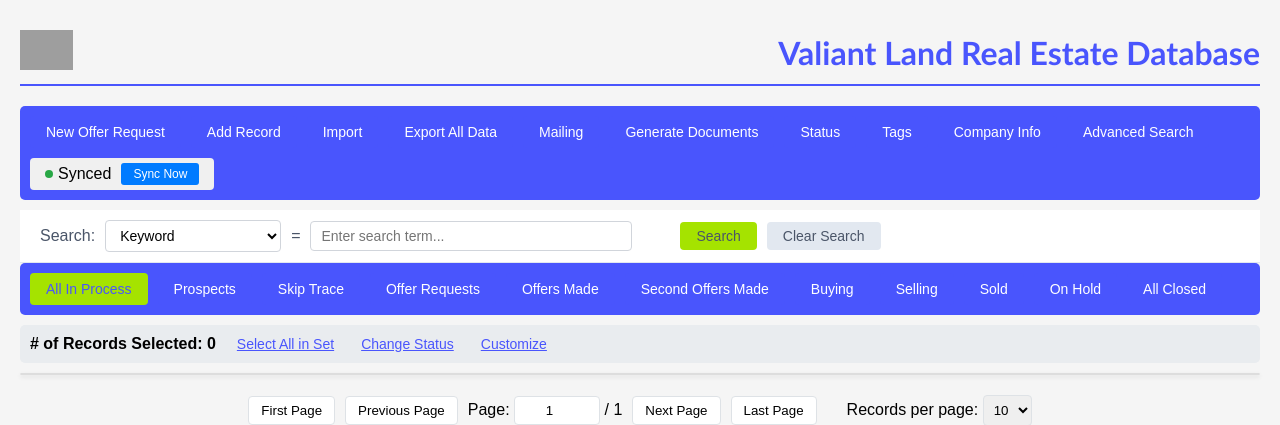
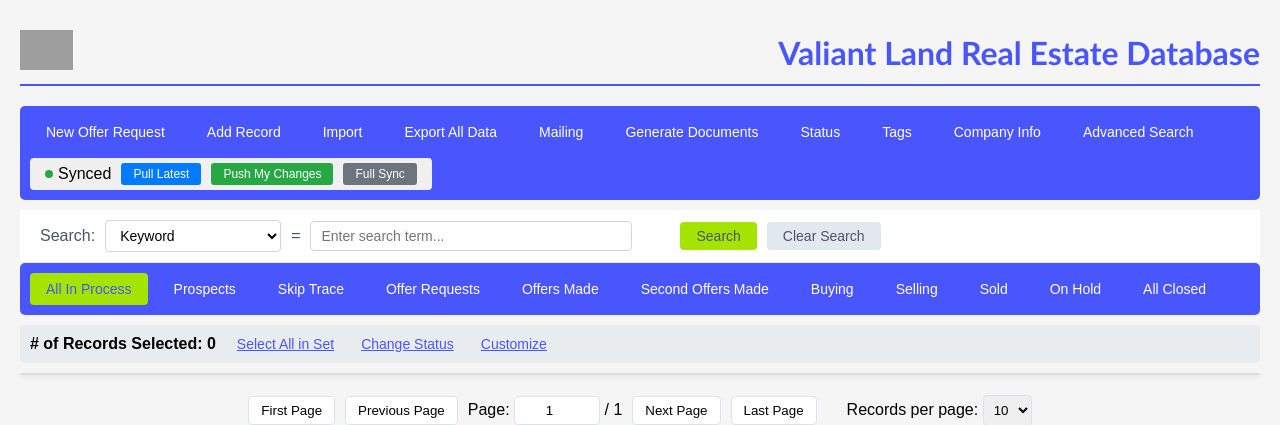
Before and after one commit to ahmcclb/valiant-land-db, a Flask app: page / in a window 1280 px wide. Shown: the top 425 px of the page. Run offline with Flask 3, Linux system fonts and the light colour scheme; data that the repository does not hold is empty; some libraries are stand-ins or nearby versions; grey boxes are pictures that could not be loaded.

Commit message:
Add files via upload

```diff
--- a/templates/dashboard.html
+++ b/templates/dashboard.html
@@ -35,8 +35,14 @@
 				<span class="sync-dot" style="width: 8px; height: 8px; background: #28a745; border-radius: 50%;"></span>
 				<span class="sync-text">Synced</span>
 			</span>
-			<button onclick="performSync()" class="btn-sync" style="padding: 4px 12px; background: #007bff; color: white; border: none; border-radius: 3px; cursor: pointer; font-size: 12px;">
-				Sync Now
+			<button onclick="performSync('from_cloud')" class="btn-sync" style="padding: 4px 12px; background: #007bff; color: white; border: none; border-radius: 3px; cursor: pointer; font-size: 12px;">
+				Pull Latest
+			</button>
+			<button onclick="performSync('to_cloud')" class="btn-sync" style="padding: 4px 12px; background: #28a745; color: white; border: none; border-radius: 3px; cursor: pointer; font-size: 12px;">
+				Push My Changes
+			</button>
+			<button onclick="performSync('bidirectional')" class="btn-sync" style="padding: 4px 12px; background: #6c757d; color: white; border: none; border-radius: 3px; cursor: pointer; font-size: 12px;">
+				Full Sync
 			</button>
 			<span id="sync-pending-count" style="font-size: 11px; color: #666; display: none;"></span>
 		</div>
```
